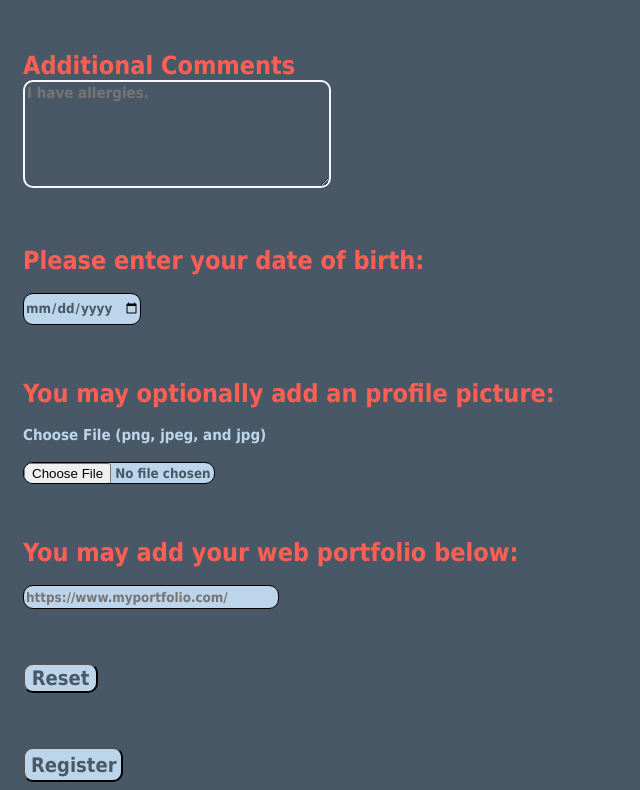
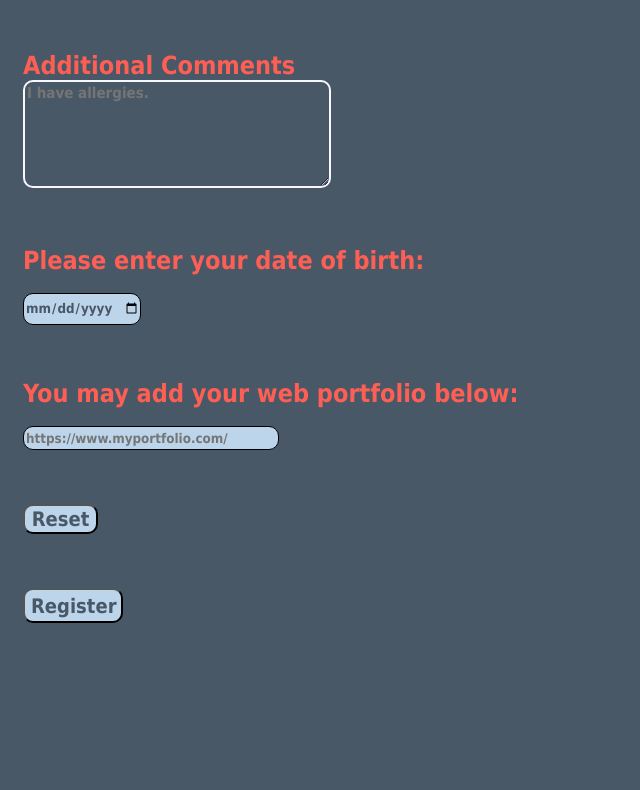
Before and after one commit to WafflesNZXT/Registration-Form, a plain HTML site: page index.html in a window 1280 px wide. Shown: the part 597-1387 px from the top of the page, without its empty margins (0-640 px from the left). After the commit the page ends 1228 px from the top, so only its background shows below. Drawn offline with Linux system fonts and the light colour scheme.

Commit message:
Update (delete upload file) index.html

```diff
--- a/index.html
+++ b/index.html
@@ -416,18 +416,6 @@ h1 {
 
     <br><br><br><br>
 
-     <label class="img">You may optionally add an profile picture:</label>
-
-    <br><br>
-
-    <label class="warning2" for="profilepic">Choose File (png, jpeg, and jpg)</label>
-
-    <br><br>
-
-     <input class="fileupld" name="profilepic" id="profilepic" type="file" accept="image/png, image/jpeg">
-
-    <br><br><br><br>
-
     <label class="webpfo">You may add your web portfolio below:</label>
 
     <br><br>
```
